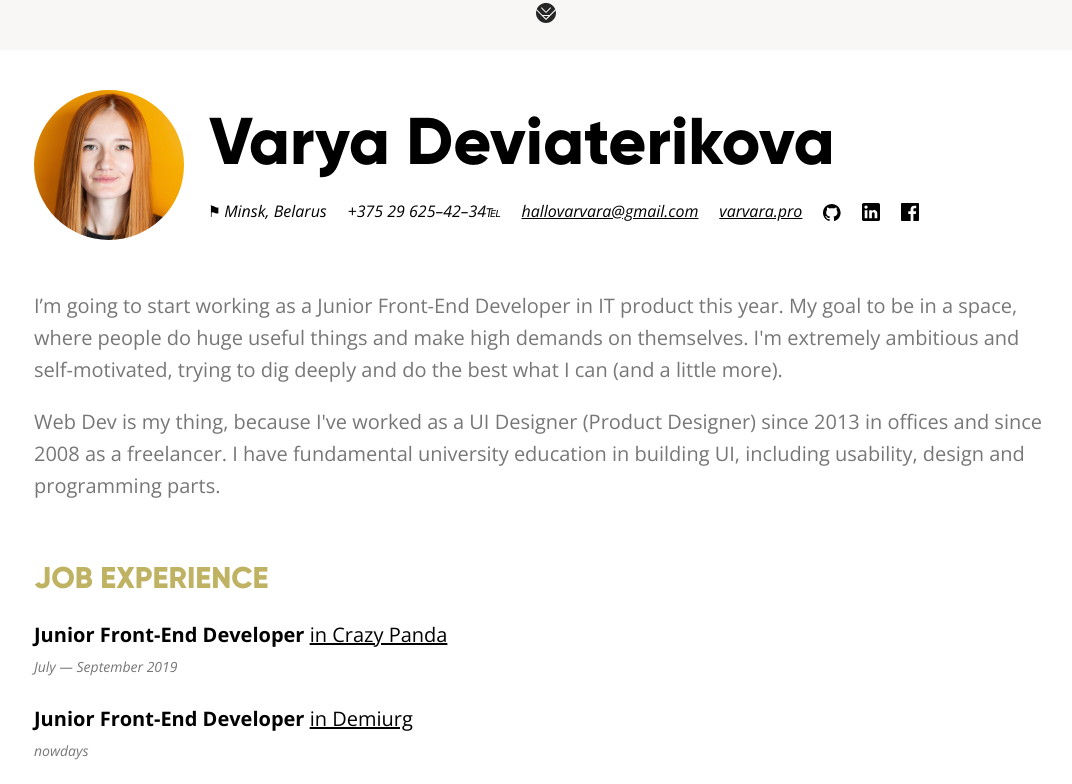
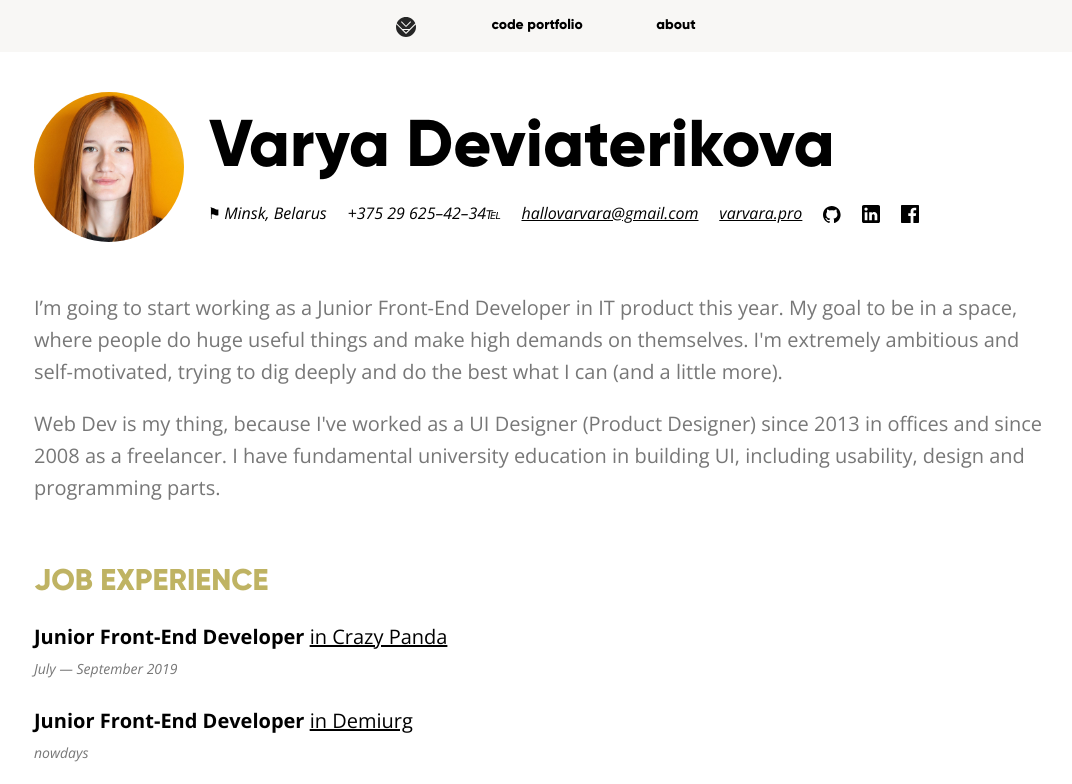
Before and after one commit to VestryOd/varya.dev, a plain HTML site: page about.html in a window 1280 px wide. Shown: the top 784 px of the page, without its empty margins (94-1166 px from the left). Drawn offline with nearby package versions, Linux system fonts and the light colour scheme.

Commit message:
fix: add files to commit

```diff
--- a/about.html
+++ b/about.html
@@ -10,7 +10,10 @@
 <body>
   <header>
     <a href="#"><img src="src/varvara.pro-logo.svg" alt="Site logo"></a>
-    <nav></nav>
+    <nav>
+        <a href="index.html">code portfolio</a>
+        <a class="current-page">about</a>
+    </nav>
   </header>
 
   <div class="content-wrapper">
@@ -83,7 +86,7 @@
 
           <p>
               <strong>Manual <a href="">learn.javascript.ru</a></strong> Going sequentially with making tasks
-              <span class="date">now on Data Types</span>
+              <span class="date">now on Chapter 5: Data Types</span>
           </p>
 
           <h2>Code examples</h2>
--- a/style.css
+++ b/style.css
@@ -4,7 +4,6 @@
 }
 
 body {
-    /* colors' variables */
     --lightgray: #F8F7F5;
 
     margin: 0;
@@ -18,9 +17,42 @@ body {
     background-color: var(--lightgray);
 }
 
+
+
+
 header {
-    height: 50px;
+    padding: 10px 0;
 }
+
+header > * {
+    display: inline-block;
+    vertical-align: middle;
+
+    font-size: 0.7em;
+    line-height: 90%;
+    text-transform: lowercase;
+}
+
+header > *,
+header nav > a {
+    margin-right: 70px;
+}
+
+header > *:last-child,
+header nav > a:last-child {
+    margin-right: 0;
+}
+
+header nav {
+    margin-bottom: 0.5%;
+}
+
+header a {
+    text-decoration: none;
+}
+
+
+
 
 .content-wrapper {
     width: 100%;
@@ -47,7 +79,7 @@ h3,
 h4,
 h5,
 h6,
-nav {
+header {
     font-family: "Gilroy", "Tahoma", sans-serif;
 }
 
@@ -104,8 +136,12 @@ a {
     color: black;
 }
 
-a:hover {
+a:hover:not([class="current-page"]) {
     opacity: 70%;
+}
+
+a.current-page {
+    cursor: default;
 }
 
 @media (max-width: 1024px) {
@@ -131,6 +167,11 @@ a:hover {
 }
 
 @media (max-width: 585px) {
+    header > *,
+    header nav > a {
+        margin-right: 30px;
+    }
+
     h1 {
         font-size: 250%;
         line-height: 100%;
```
